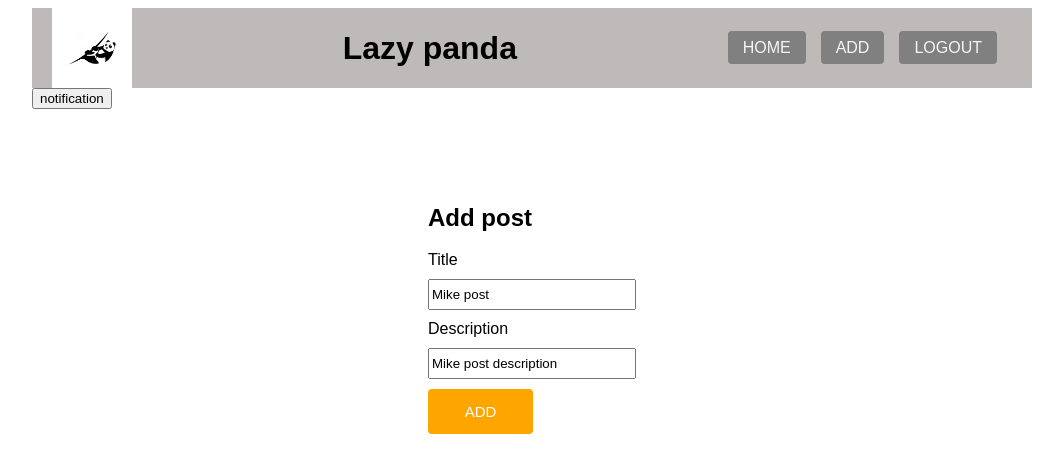
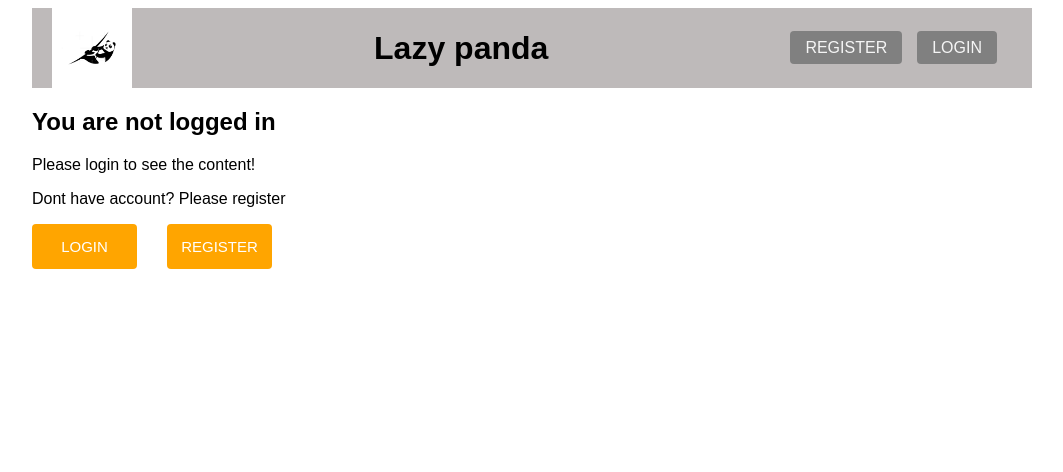
Before and after one commit to TunkisT/React-exam, a React (Create React App) app: page /add in a window 1280 px wide. Shown: the top 472 px of the page, without its empty margins (108-1171 px from the left). Built offline with nearby package versions, Linux system fonts and the light colour scheme.

Commit message:
register page error handling

```diff
--- a/src/App.js
+++ b/src/App.js
@@ -1,5 +1,4 @@
 import { useState } from 'react';
-import toast, { Toaster } from 'react-hot-toast';
 import { Route } from 'react-router-dom';
 import { Switch } from 'react-router-dom';
 import './App.css';
@@ -13,7 +12,7 @@ import Register from './pages/Register/Register';
 import AuthContext from './store/authContext';
 
 function App() {
-  const [isLogged, setIsLogged] = useState('false');
+  const [isLogged, setIsLogged] = useState(false);
 
   function login() {
     setIsLogged(true);
@@ -33,12 +32,6 @@ function App() {
     <AuthContext.Provider value={ctxValue}>
       <div className='App'>
         <Header />
-        <div>
-          <button onClick={() => toast('Here is your toast.')}>
-            notification
-          </button>
-          <Toaster />
-        </div>
         <Switch>
           <Route path={'/register'}>
             <Register />
--- a/src/components/NotLoggedIn.jsx
+++ b/src/components/NotLoggedIn.jsx
@@ -1,13 +1,18 @@
 import React from 'react';
 import { Link } from 'react-router-dom';
+import Button from './UI/Button';
 
 function NotLoggedIn() {
   return (
     <>
       <h2>You are not logged in</h2>
-      <p>Plese login to see the content</p>
+      <p>Please login to see the content!</p>
+      <p>Dont have account? Please register</p>
       <Link to={'/login'}>
-        <button>Login</button>
+        <Button>Login</Button>
+      </Link>
+      <Link to={'/register'}>
+        <Button>register</Button>
       </Link>
     </>
   );
--- a/src/components/UI/Button.jsx
+++ b/src/components/UI/Button.jsx
@@ -3,7 +3,7 @@ import css from './Button.module.css';
 import React from 'react';
 
 function Button(props) {
-  return <button className={css.btn}>{props.children}</button>;
+  return <button className={css.btn}>{props.children}</button>
 }
 
 export default Button;
--- a/src/components/UI/Button.module.css
+++ b/src/components/UI/Button.module.css
@@ -8,6 +8,7 @@
     border: none;
     border-radius: 4px;
     font-size: 15px;
+    margin-right: 2em;
 }
 .btn:hover{
     background-color: rgb(214, 146, 19);
--- a/src/pages/Register/Register.jsx
+++ b/src/pages/Register/Register.jsx
@@ -1,11 +1,11 @@
 import css from './Register.module.css';
 import React, { useState } from 'react';
 import Button from '../../components/UI/Button';
-import toast from 'react-hot-toast';
+import toast, { Toaster } from 'react-hot-toast';
 
 function Register() {
-  const [email, setEmail] = useState('');
-  const [password, setPassword] = useState('');
+  const [email, setEmail] = useState('mike@mike.com');
+  const [password, setPassword] = useState('123456');
 
   const registerData = { email, password };
 
@@ -21,13 +21,10 @@ function Register() {
         resp.json(resp.status === 400 ? toast('Incorrect inputs') : '')
       )
       .then((data) => {
-        data.changes === 1
-          ? toast('User created')
-          : toast('Something went wrong, please try again');
-        console.log('Success:', data);
+        if (data.changes === 1) toast('User created');
       })
       .catch((error) => {
-        console.error('Error:', error);
+        toast(error);
       });
   }
 
@@ -50,7 +47,7 @@ function Register() {
             type='email'
             placeholder='Email'
             value={email}
-            required
+            // required
           />
           <br />
           <label htmlFor='email'>Password</label>
@@ -60,10 +57,11 @@ function Register() {
             type='text'
             placeholder='Password'
             value={password}
-            required
+            // required
           />
           <br />
           <Button>Register</Button>
+          <Toaster />
         </form>
       </section>
     </div>
```
Also changed, not shown: 1 other file (tests, documents, lock files or other folders).
